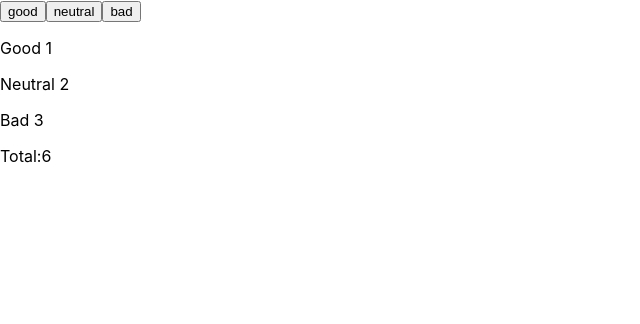
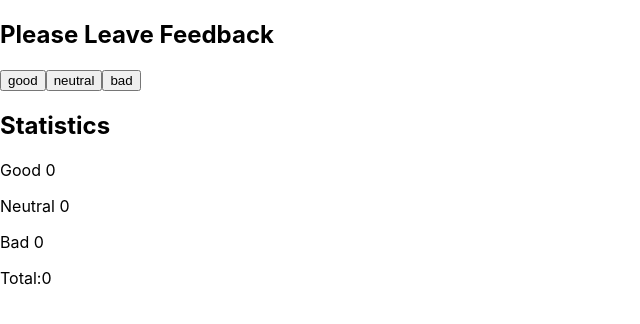
Before and after one commit to devromarc/goit-react-hw-02-feedback, a React (Create React App) app: page / in a window 1280 px wide. Shown: the top 324 px of the page, without its empty margins (0-640 px from the left). Built offline with nearby package versions, Linux system fonts and the light colour scheme.

Commit message:
Step 3 Done

```diff
--- a/src/components/App.jsx
+++ b/src/components/App.jsx
@@ -1,10 +1,13 @@
 import { Component } from 'react';
+import { Statistics } from './Statistics/Statistics';
+import { FeedbackOptions } from './FeedbackOptions/FeedbackOptions';
+import { Section } from './Section/Section';
 
 export class App extends Component {
   state = {
-    good: 1,
-    neutral: 2,
-    bad: 3,
+    good: 0,
+    neutral: 0,
+    bad: 0,
   };
 
   countTotalFeedback = () => {
@@ -13,38 +16,34 @@ export class App extends Component {
   };
 
   handleOnClick = kind => {
-    console.log(kind);
+    // console.log(kind);
+    this.setState(prevState => ({
+      // copies all properties. Ensure that it doesnt lose any existing state properties
+      ...prevState,
+      [kind]: prevState[kind] + 1,
+    }));
   };
 
   render() {
     const { good, neutral, bad } = this.state;
     const options = ['good', 'neutral', 'bad'];
+    const countTotalFeedback = this.countTotalFeedback();
     return (
       <>
-        <div>
-          {options.map(option => (
-            <button
-              key={option}
-              onClick={() => {
-                this.handleOnClick(option);
-              }}
-            >
-              {option}
-            </button>
-          ))}
-        </div>
-        <div>
-          <p>
-            Good <span>{good}</span>
-          </p>
-          <p>
-            Neutral <span>{neutral}</span>
-          </p>
-          <p>
-            Bad <span>{bad}</span>
-          </p>
-          <p>Total:{this.countTotalFeedback()}</p>
-        </div>
+        <Section title="Please Leave Feedback">
+          <FeedbackOptions
+            options={options}
+            onLeaveFeedback={this.handleOnClick}
+          />
+        </Section>
+        <Section title="Statistics">
+          <Statistics
+            good={good}
+            neutral={neutral}
+            bad={bad}
+            countTotalFeedback={countTotalFeedback}
+          />
+        </Section>
       </>
     );
   }
--- /dev/null
+++ b/src/components/FeedbackOptions/FeedbackOptions.jsx
@@ -0,0 +1,16 @@
+export const FeedbackOptions = ({ options, onLeaveFeedback }) => {
+  return (
+    <div>
+      {options.map(option => (
+        <button
+          key={option}
+          onClick={() => {
+            onLeaveFeedback(option);
+          }}
+        >
+          {option}
+        </button>
+      ))}
+    </div>
+  );
+};
--- /dev/null
+++ b/src/components/Section/Section.jsx
@@ -0,0 +1,10 @@
+import React from 'react';
+
+export const Section = ({ title, children }) => {
+  return (
+    <section>
+      <h2>{title}</h2>
+      {children}
+    </section>
+  );
+};
--- /dev/null
+++ b/src/components/Statistics/Statistics.jsx
@@ -0,0 +1,18 @@
+import React from 'react';
+
+export const Statistics = ({ good, neutral, bad, countTotalFeedback }) => {
+  return (
+    <div>
+      <p>
+        Good <span>{good}</span>
+      </p>
+      <p>
+        Neutral <span>{neutral}</span>
+      </p>
+      <p>
+        Bad <span>{bad}</span>
+      </p>
+      <p>Total:{countTotalFeedback}</p>
+    </div>
+  );
+};
```
